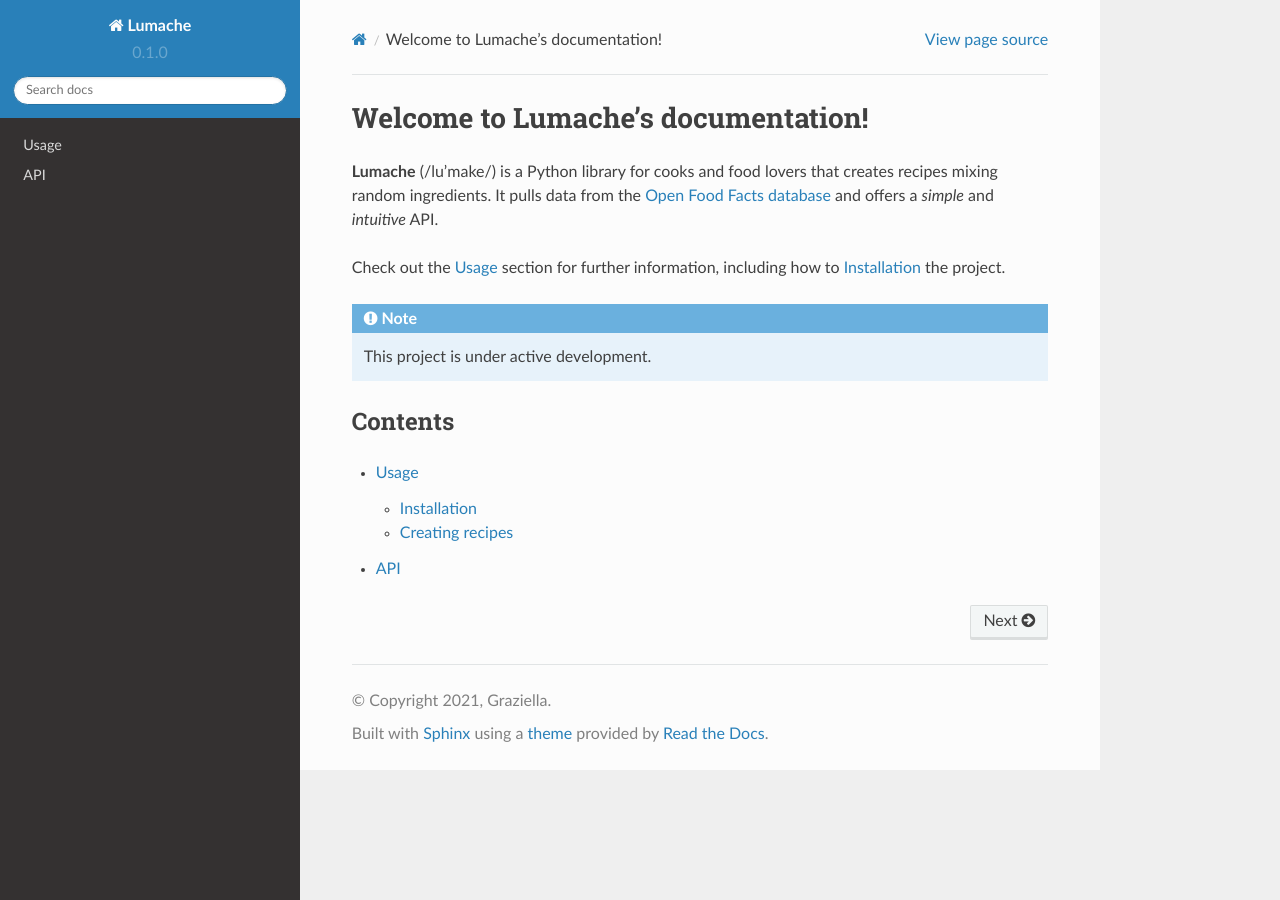
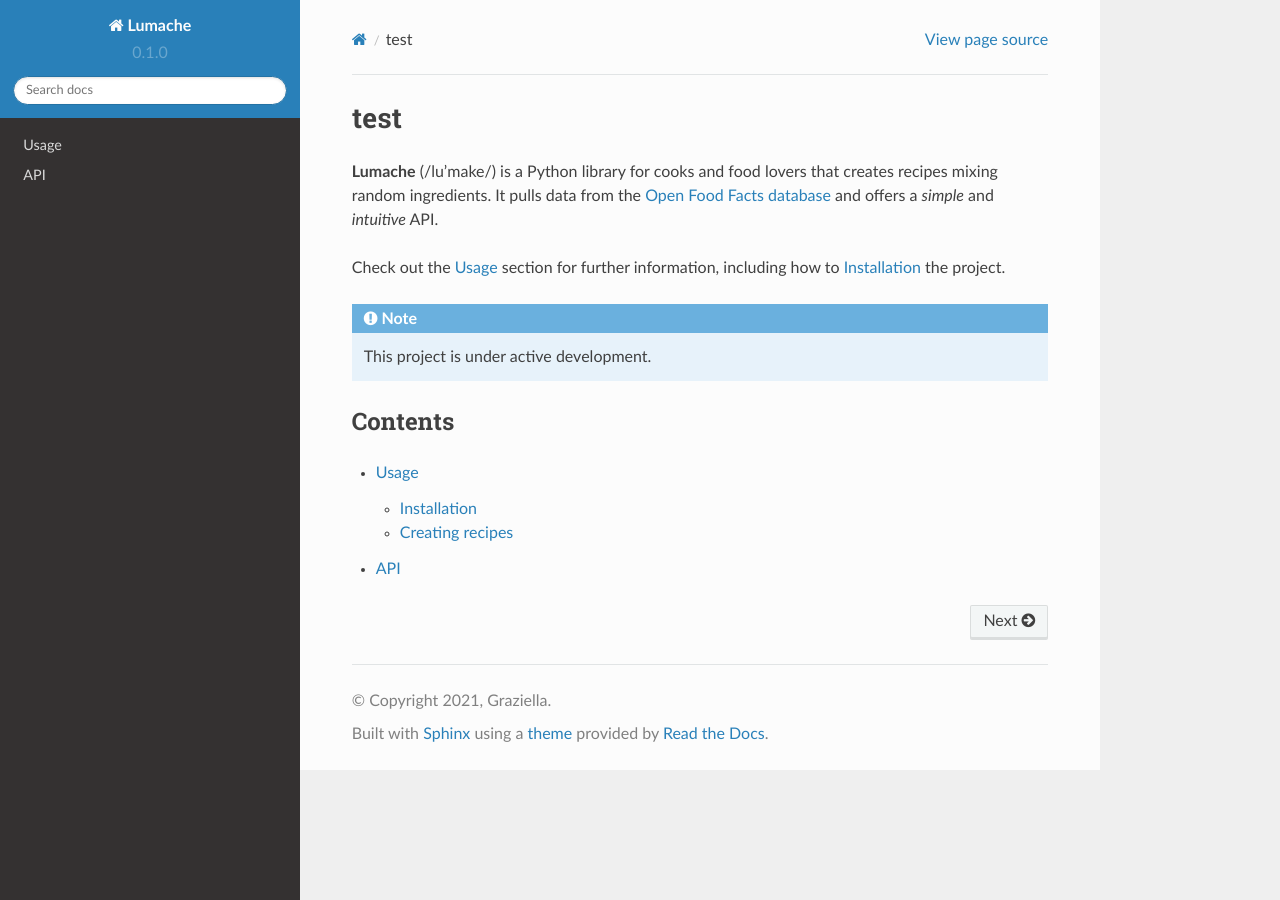
Before and after one commit to Daviddht/readthedocs, a Sphinx documentation site: the page built from docs/source/index.rst, in a window 1280 px wide. Built offline with Sphinx 7.4.7 and the Read the Docs theme 2.0.0, drawn with Linux system fonts in a browser that asks for light colours.

Commit message:
test change

```diff
--- a/docs/source/index.rst
+++ b/docs/source/index.rst
@@ -1,4 +1,4 @@
-Welcome to Lumache's documentation!
+test
 ===================================
 
 **Lumache** (/lu'make/) is a Python library for cooks and food lovers
```
